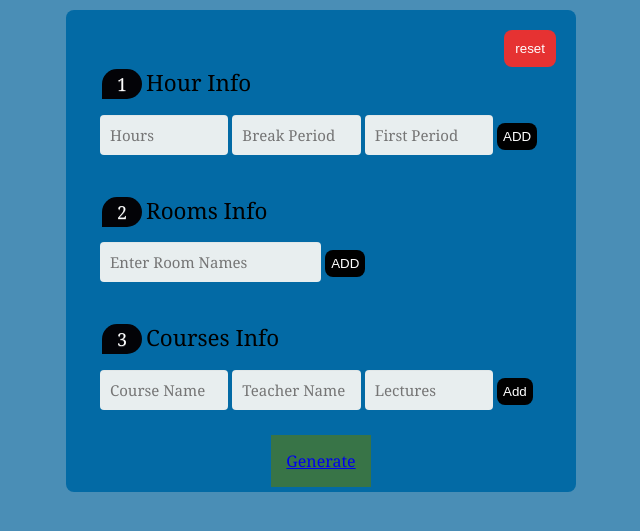
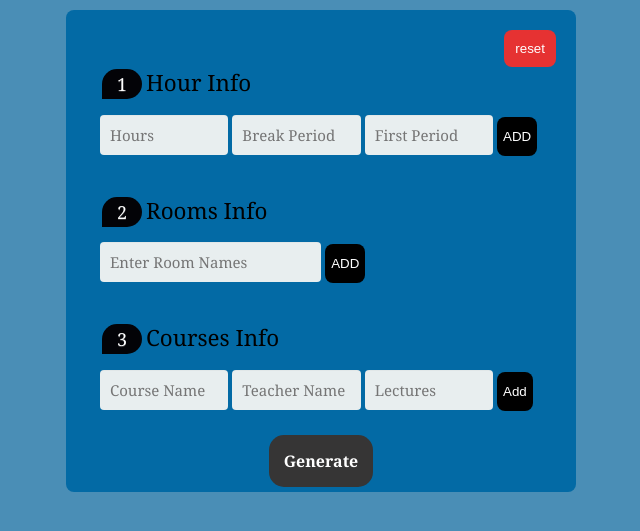
Before and after one commit to AbdulSamad11/Time_Table_Generator, a PHP site: page /index.html in a window 1280 px wide. Shown: the top 531 px of the page, without its empty margins (319-959 px from the left). Run offline with PHP 8.4, Linux system fonts and the light colour scheme.

Commit message:
project 2.0!!

```diff
--- a/server/index.html
+++ b/server/index.html
@@ -77,7 +77,7 @@
           <a
             href="./table.html"
             target="_blank"
-            style="padding: 15px; background-color: rgb(56, 116, 71);"
+
           >
             Generate
           </a>
--- a/server/style.css
+++ b/server/style.css
@@ -129,8 +129,22 @@ body {
 
 .add {
   padding: 6px;
+  padding-top: 12px;
+  padding-bottom: 12px;
   border-radius: 8px;
   border: none;
   background-color: #000000;
   color: #fff;
 }
+
+a{
+  text-decoration: none;
+  font-weight: bolder;
+  color: #fff;
+  background-color: #363535;
+  padding: 15px;
+  border-radius: 15px;
+}
+a:hover{
+  background-color: #000000;
+}
```
